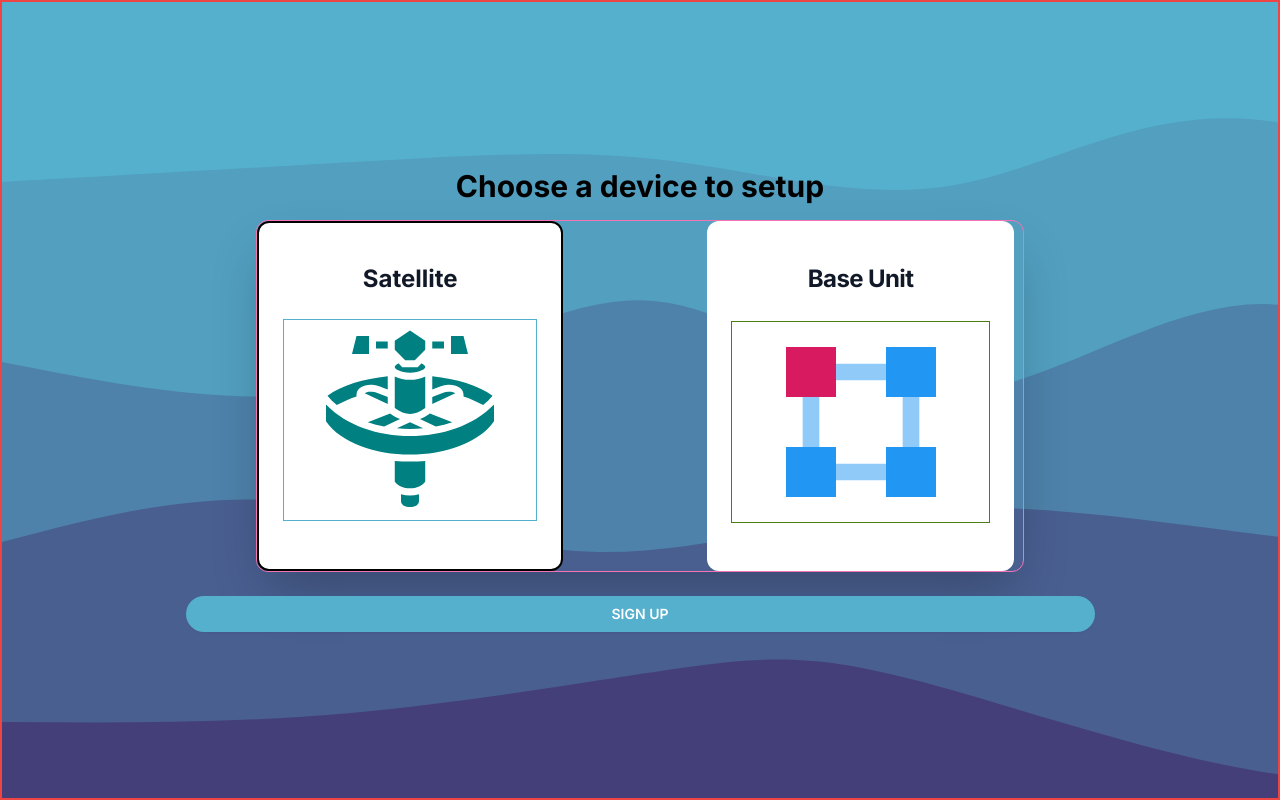
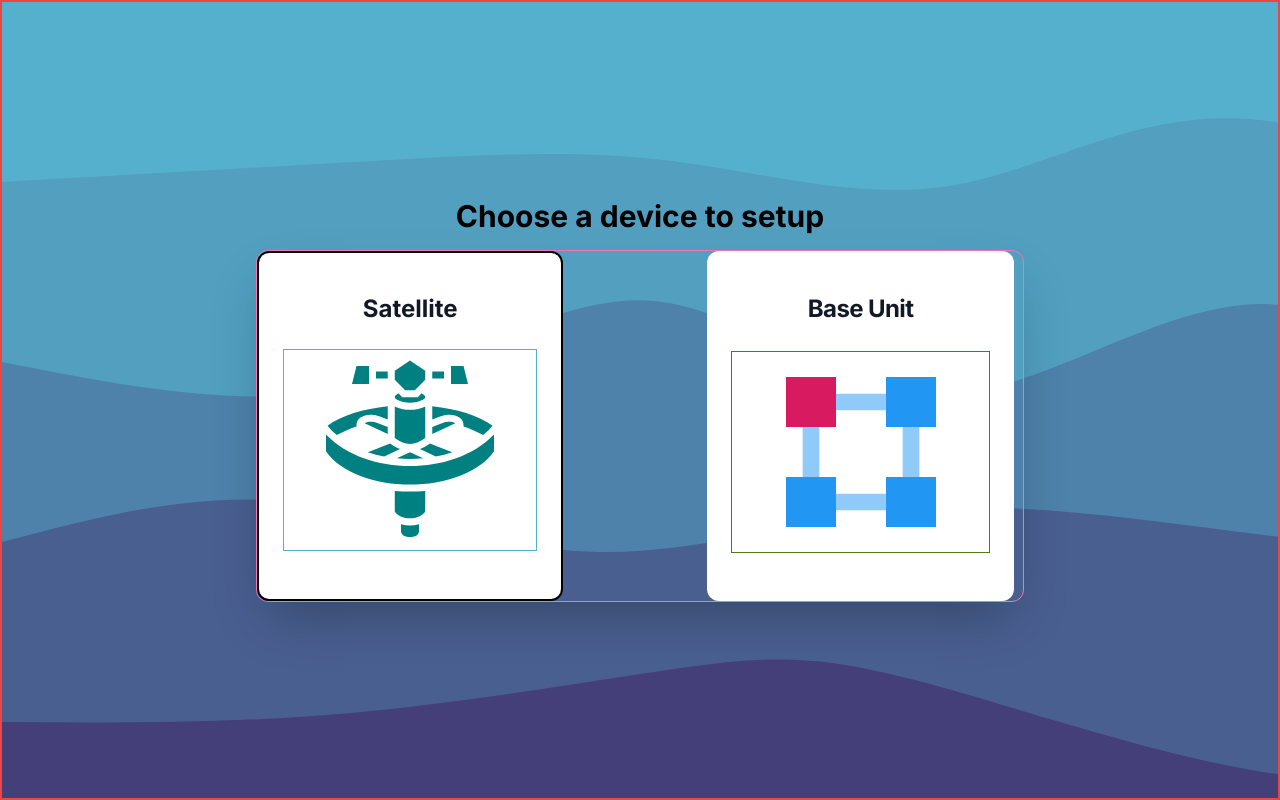
Before and after one commit to kouglas/tikal-move, a Next.js app in the folder tikal-move/: page /device-setup in a window 1280 px wide. Built offline with nearby package versions, Linux system fonts and the light colour scheme.

Commit message:
adding missing modules

```diff
--- a/tikal-move/package.json
+++ b/tikal-move/package.json
@@ -11,7 +11,8 @@
   "dependencies": {
     "react": "^18",
     "react-dom": "^18",
-    "next": "14.0.4"
+    "next": "14.0.4",
+    "react-icons": "^4.3.1"
   },
   "devDependencies": {
     "typescript": "^5",
--- a/tikal-move/src/app/device-setup/page.tsx
+++ b/tikal-move/src/app/device-setup/page.tsx
@@ -54,7 +54,7 @@ export default function DeviceSetup() {
             size={200}
           /> */}
           <Link
-            href='set-location'
+            href='dashboard-view'
           >
             <div className='flex items-center justify-center border border-tikal-cyan mx-auto'>
               <GiDefenseSatellite
@@ -74,7 +74,7 @@ export default function DeviceSetup() {
           <br />
           {/* <FaUnity /> */}
           <Link
-            href={''}
+            href='dashboard-view'
           >
             <div className='flex items-center justify-center border border-lime-700'>
               <FcOrgUnit
@@ -87,12 +87,12 @@ export default function DeviceSetup() {
       </div>
     </div>
     </section>
-    <div className=' flex justify-center items-center '>
+    {/* <div className=' flex justify-center items-center '>
               <Link
                 type="submit"
-                href='/set-location'
+                href='test-button'
                 className="flex w-9/12 justify-center rounded-full bg-tikal-cyan px-3 py-1.5 text-sm font-semibold leading-6 text-white shadow-sm hover:bg-indigo-500 focus-visible:outline focus-visible:outline-2 focus-visible:outline-offset-2 focus-visible:outline-indigo-600 uppercase mt-6 ">Sign up</Link>
-            </div>
+            </div> */}
   </main>
   )
 
```
Also changed, not shown: tikal-move/src/app/dashboard-view/page.tsx (+0 -40 lines), tikal-move/src/app/test-button/page.tsx (+8 -0 lines).
